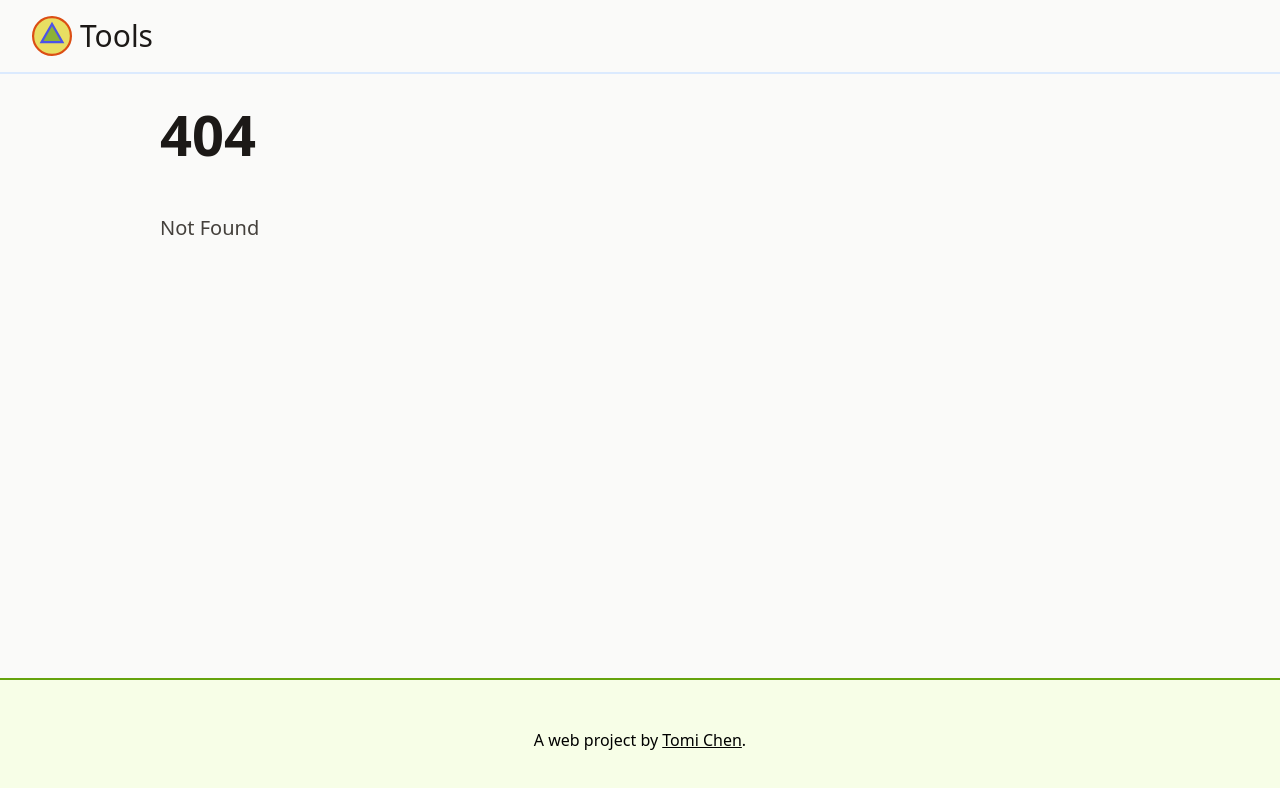
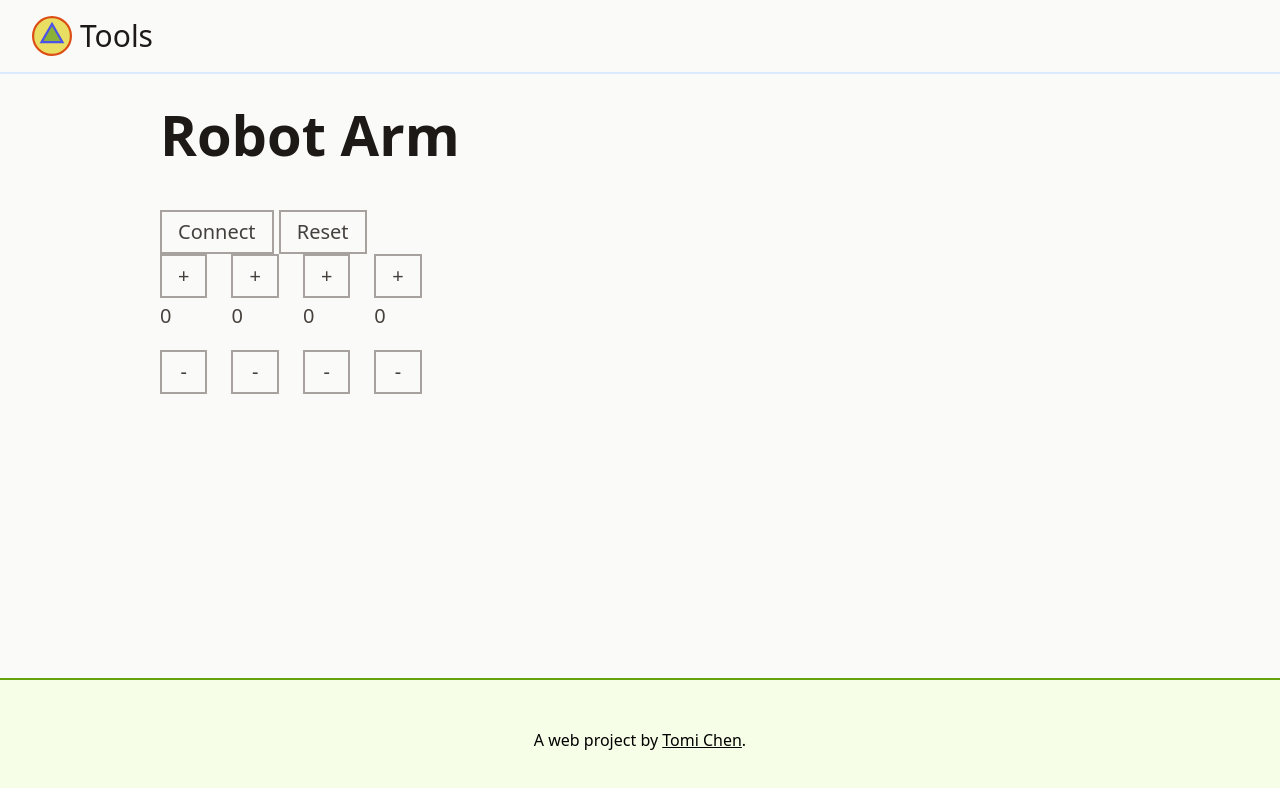
Before and after one commit to tctree333/tools, a SvelteKit app: page /edd-robot-arm in a window 1280 px wide. Before the commit this address had no page. Shown: the top 788 px of the page. Built offline with nearby package versions, Linux system fonts and the light colour scheme.

Commit message:
initial addition of robot arm controller

```diff
--- a/package.json
+++ b/package.json
@@ -42,5 +42,8 @@
 		"typescript": "~5.4.3",
 		"vite": "^5.2.6"
 	},
-	"type": "module"
+	"type": "module",
+	"dependencies": {
+		"@types/w3c-web-serial": "^1.0.6"
+	}
 }
--- /dev/null
+++ b/src/routes/edd-robot-arm/+page.svelte
@@ -0,0 +1,106 @@
+<script context="module" lang="ts">
+	export const metadata = {
+		title: 'Robot Arm',
+		description: 'Control a robotic arm over Web Serial.'
+	};
+</script>
+
+<script lang="ts">
+	import { browser } from '$app/environment';
+
+	import Head from '$lib/components/Head.svelte';
+
+	let serialSupported = browser && 'serial' in navigator;
+
+	let port: SerialPort;
+
+	const writeEncoder = new TextEncoderStream();
+	let writerStream: WritableStream<string>;
+	const textDecoder = new TextDecoderStream();
+	let reader: ReadableStreamDefaultReader<string>;
+
+	const connect = async () => {
+		port = await navigator.serial.requestPort();
+		await port.open({ baudRate: 115200 });
+
+		writeEncoder.readable.pipeTo(port.writable);
+		writerStream = writeEncoder.writable;
+
+		port.readable.pipeTo(textDecoder.writable);
+		reader = textDecoder.readable.getReader();
+
+		readLoop();
+		reset();
+	};
+
+	let lastMessage: string = '';
+	async function readLoop() {
+		// Reads data from the input stream and displays it in the console.
+		while (true) {
+			const { value, done } = await reader.read();
+			console.log('DEBUG', 'serial in', [value]);
+			lastMessage = value;
+
+			if (done) {
+				console.log('[readLoop] DONE', done);
+				reader.releaseLock();
+				break;
+			}
+		}
+	}
+
+	async function reset() {
+		console.log('reset');
+		const writer = writerStream.getWriter();
+		await writer.write('\x03');
+		await writer.write('\x04');
+		writer.releaseLock();
+	}
+
+	const send = async (data: string): Promise<string> => {
+		console.log(data);
+		const writer = writerStream.getWriter();
+		await writer.write(data + '\x0D');
+		writer.releaseLock();
+
+		return lastMessage;
+	};
+
+	let positions = new Map<string, number>();
+	const move = async (motor: string, step: number) => {
+		const newPos = await send(`${motor}${step > 0 ? '+' : '-'}${Math.abs(step)}\n`);
+		positions.set(motor, parseFloat(newPos));
+		positions = positions;
+	};
+</script>
+
+<Head title={metadata.title} description={metadata.description} />
+
+<h1>Robot Arm</h1>
+
+{#if serialSupported}
+	<button on:click={connect} type="button" class="px-4 py-0.5 border-2 border-stone-400"
+		>Connect</button
+	>
+	<button on:click={reset} type="button" class="px-4 py-0.5 border-2 border-stone-400">Reset</button
+	>
+	<div class="flex flex-row space-x-6">
+		{#each ['s', '0', '1', '2'] as motor}
+			<div class="flex flex-col space-y-4">
+				<button
+					on:click={() => move(motor, 5)}
+					type="button"
+					class="px-4 py-0.5 border-2 border-stone-400">+</button
+				>
+				{positions.get(motor) ?? 0}
+				<button
+					on:click={() => move(motor, -5)}
+					type="button"
+					class="px-4 py-0.5 border-2 border-stone-400">-</button
+				>
+			</div>
+		{/each}
+	</div>
+{:else}
+	<p>Your browser does not support web serial.</p>
+{/if}
```
Also changed, not shown: 1 other file (tests, documents, lock files or other folders).
